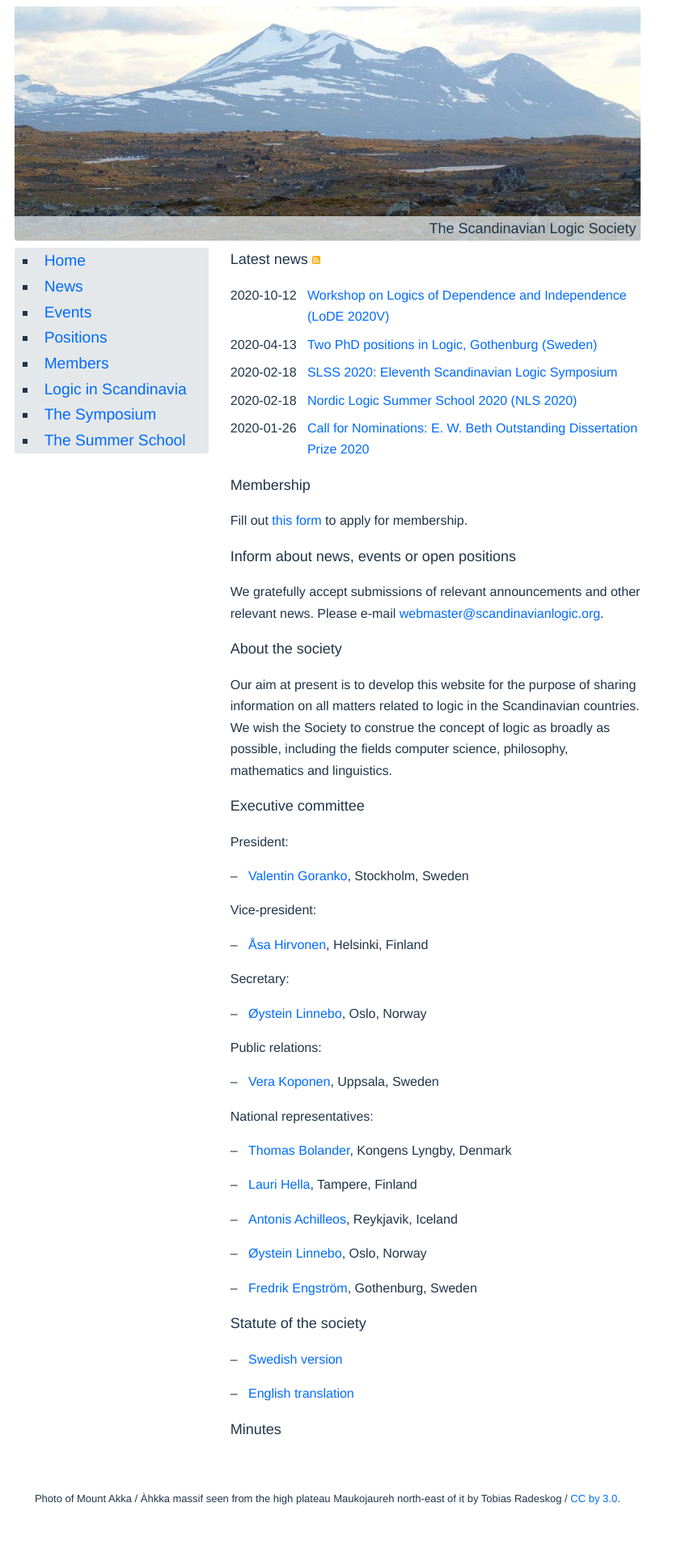
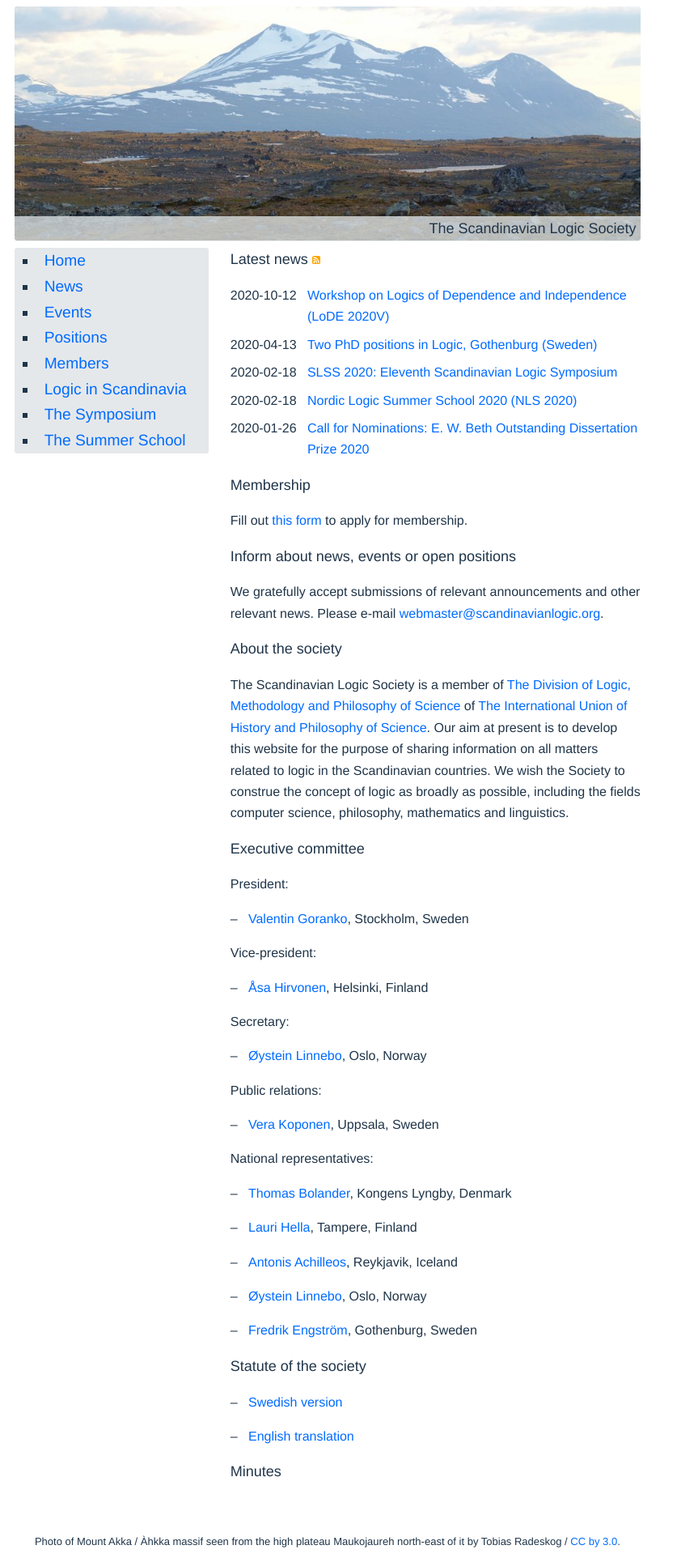
Before and after one commit to scandinavianlogic/scandinavianlogic.github.io, a Jekyll site: the page built from index.md, in a window 1280 px wide. Shown: the whole page at 81% size, without its empty margins (0-837 px from the left). Built offline with Jekyll 4.4.1, drawn with Linux system fonts in a browser that asks for light colours; before the commit the page ends 1871 px from its top, so only the background shows below that.

Commit message:
links to DLMPST and IUHPST

```diff
--- a/index.md
+++ b/index.md
@@ -17,6 +17,10 @@ news. Please e-mail <webmaster@scandinavianlogic.org>.
 
 ## About the society
 
+The Scandinavian Logic Society is a member of
+[The Division of Logic, Methodology and Philosophy of Science](https://dlmps.org/)
+of
+[The International Union of History and Philosophy of Science](https://iuhpst.org/).
 Our aim at present is to develop this website for the purpose of sharing
 information on all matters related to logic in the Scandinavian countries. We
 wish the Society to construe the concept of logic as broadly as possible,
```
